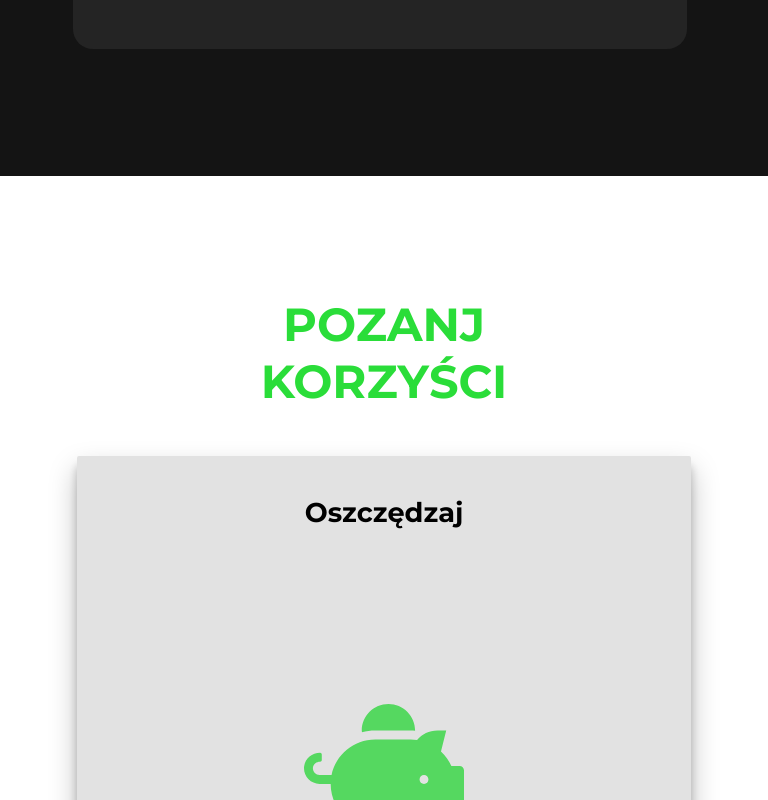
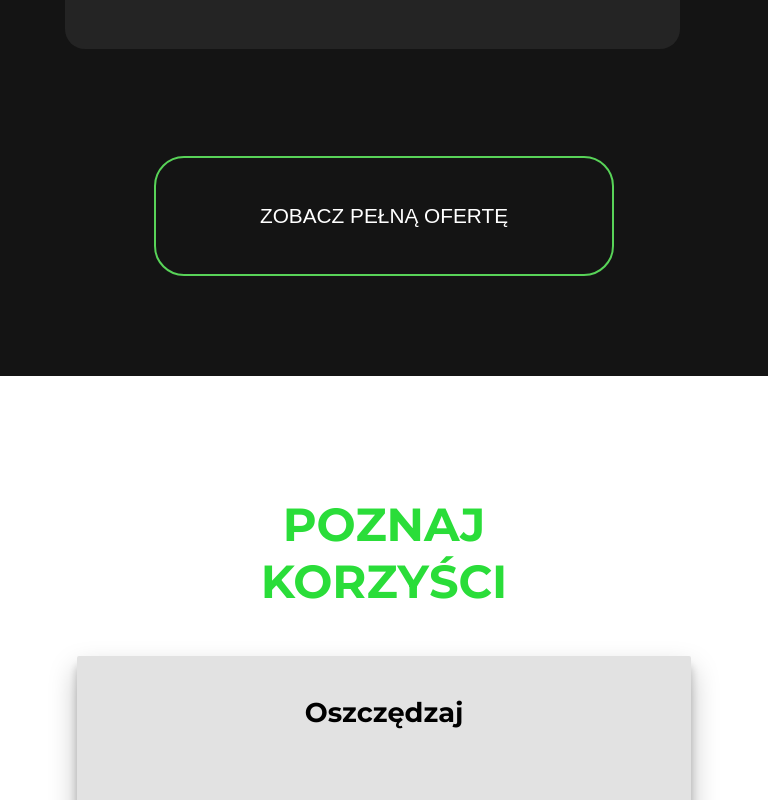
Before and after one commit to bszczypior/ekointel, a React (Create React App) app: page / in a window 768 px wide. Shown: the part 5880-6680 px from the top of the page. Built offline with nearby package versions, Linux system fonts and the light colour scheme; a web font is replaced by a local one.

Commit message:
update 31.05.2020 12:35

```diff
--- a/src/components/About/About.js
+++ b/src/components/About/About.js
@@ -113,6 +113,9 @@ const About = () => {
           </div>
         </div>
       </Fade>
+      <div className={style.aboutButtonPlace}>
+          <button>Zobacz pełną ofertę</button>
+      </div>
     </div>
   );
 };
--- a/src/components/About/About.module.css
+++ b/src/components/About/About.module.css
@@ -1,13 +1,12 @@
 .aboutWrapper {
   padding-top: 5vh;
-
-  padding-left: 2vw;
   max-width: 100vw;
-  height: 150vh;
+  min-height: 190vh;
   background-color: rgb(20, 20, 20);
   display: flex;
   flex-direction: row;
   flex-wrap: wrap;
+  justify-content: center;
   color: rgb(42, 221, 57);
 }
 .categoryWrapper {
@@ -62,12 +61,38 @@
   line-height: 1.4em;
 
 }
+.aboutButtonPlace{
+  margin-top: 5vh;
+  width: 100vw;
+  height: 20vh;
+
+  display: flex;
+  justify-content: center;
+  align-items: center;
+}
+.aboutButtonPlace button{
+  width: 40vw;
+  height: 15vh;
+  background: none;
+  border-radius: 30px;
+  border:solid 2px green;
+  color: white;
+  font-size: 2em;
+  cursor: pointer;
+  transition: ease-in-out 0.7s;
+  text-transform: uppercase;
+
+}
+.aboutButtonPlace button:hover{
+  background-color: rgb(42, 221, 57);
+  transition: ease-in-out 0.7s;
+  border: solid 2px white;
+}
 
 @media only screen and (max-width: 768px) {
   /* For mobile phones: */
   .aboutWrapper {
     padding-top: 5vh;
-    padding-left: 2vw;
     padding-bottom: 10vh;
     max-width: 100vw;
     height: auto;
@@ -75,7 +100,7 @@
     display: flex;
     flex-direction: column;
     align-items: center;
-
+    justify-content: center;
     color: rgb(42, 221, 57);
   }
   .aboutSingle {
@@ -126,11 +151,31 @@
     font-size: 3em;
 
   }
+  .aboutButtonPlace{
+    margin-top: 5vh;
+    width: 100vw;
+    height: 20vh;
+    display: flex;
+    justify-content: center;
+    align-items: center;
+  }
+  .aboutButtonPlace button{
+    width: 70vw;
+    height: 10vh;
+    background: none;
+    border-radius: 30px;
+    border:solid 2px rgb(88, 211, 88);
+    color: white;
+    font-size: 1.3em;
+    cursor: pointer;
+    transition: ease-in-out 0.7s;
+    outline: none;
+  }
+
 }
 @media only screen and (min-width: 768px) and (max-width: 868px){
   .aboutWrapper {
     padding-top: 5vh;
-    padding-left: 2vw;
     padding-bottom: 10vh;
     max-width: 100vw;
     height: auto;
@@ -138,6 +183,7 @@
     display: flex;
     flex-direction: column;
     align-items: center;
+    justify-content: center;
 
     color: rgb(42, 221, 57);
   }
@@ -191,4 +237,24 @@ justify-content: center
     font-size: 3em;
 
   }
+  .aboutButtonPlace{
+    margin-top: 5vh;
+    max-width: 100vw;
+    height: 20vh;
+    display: flex;
+    justify-content: center;
+    align-items: center;
+  }
+  .aboutButtonPlace button{
+    width: 60vw;
+    height: 15vh;
+    background: none;
+    border-radius: 30px;
+    border:solid 2px rgb(88, 211, 88);
+    color: white;
+    font-size: 1.3em;
+    cursor: pointer;
+    transition: ease-in-out 0.7s;
+    outline: none;
+  }
 }
--- a/src/components/Contact/Contact.js
+++ b/src/components/Contact/Contact.js
@@ -6,6 +6,7 @@ const Contact = () => {
   return (
     <div className={style.contactWrapper}>
       <h1>Skontaktuj się z nami</h1>
+      <h3>Jeśli masz pytania, wątpliwości bądź chcesz dowiedzieć się więcej na temat konkretnej instalacji - skontaktuj się z nami ! Chętnie odpowiemy na wszystkie Twoje pytania. Odwiedź nas również na Facebooku. Znajdziesz tam wiele informacji na temat naszej oferty i ciekawostki związane ze stosowanymi przez nas rozwiązaniami. Zapraszamy !!</h3>
       <div className={style.contactContent}>
         <div className={style.contactItem}>
           <FaPhoneAlt></FaPhoneAlt>
--- a/src/components/Contact/Contact.module.css
+++ b/src/components/Contact/Contact.module.css
@@ -6,7 +6,16 @@
   color: rgb(42, 221, 57);
   display: flex;
   align-items: center;
+  justify-content: space-around;
   flex-direction: column;
+}
+.contactWrapper h3{
+  font-size: 2em;
+  color:white;
+  text-align: center;
+  padding-left: 2vw;
+  padding-right: 2vw;
+  margin-bottom: 2vh;
 }
 .contactWrapper h1 {
   font-size: 4em;
@@ -15,13 +24,14 @@
   text-transform: uppercase;
 }
 .contactContent {
-  width: 80vw;
-  height: 70vh;
+  width: 90vw;
+  height: 30vh;
   background-color: rgb(36, 36, 36);
   border-radius: 20px;
   color: white;
   display: flex;
-  flex-direction: column;
+  flex-direction: row;
+  justify-content: center;
 }
 .contactItem {
   display: flex;
@@ -33,7 +43,7 @@
 }
 .contactItem svg {
   font-size: 3em;
-  margin-left: 5vw;
+  margin-left: 1vw;
 }
 .contactItem h3 {
   font-size: 4em;
@@ -50,37 +60,49 @@
     height: 100vh;
     background-color: rgb(20, 20, 20);
     text-align: center;
+    display: flex;
+    align-items: center;
+    justify-content: space-around;
+    flex-direction: column;
     color: rgb(42, 221, 57);
   }
   .contactWrapper h1 {
     font-size: 1.9em;
     margin-bottom: 2vh;
   }
+  .contactWrapper h3{
+    font-size: 1.3em;
+    color:white;
+    text-align: center;
+    padding-left: 2vw;
+    padding-right: 2vw;
+    margin-bottom: 2vh;
+  }
   .contactItem {
     display: flex;
-    flex-direction: column;
+    flex-direction: row;
     justify-content: center;
     align-items: center;
     width: 100%;
     padding: 1em;
   }
   .contactContent {
-    width: 80vw;
-    height: 80vh;
+    width: 90vw;
+    height: 30vh;
     background-color: rgb(36, 36, 36);
     border-radius: 20px;
-    padding-top: 6vh;
     display: flex;
     flex-direction: column;
     justify-content: space-around;
-    align-items: center;
+
+
   }
   .contactItem svg {
-    font-size: 3em;
-    margin-bottom: 5vw;
+    font-size: 2em;
+    margin-bottom: 3vw;
   }
   .contactItem h3 {
-    font-size: 1.3em;
+    font-size: 1.1em;
     margin-top: 2vw;
   }
   .contactItem p {
@@ -94,11 +116,19 @@
     background-color: rgb(20, 20, 20);
     text-align: center;
     color: rgb(42, 221, 57);
-
+    padding-bottom: 5vh;
   }
   .contactWrapper h1 {
     font-size: 1.9em;
     margin-bottom: 6vh;
+  }
+  .contactWrapper h3{
+    font-size: 1.3em;
+    color:white;
+    text-align: center;
+    padding-left: 2vw;
+    padding-right: 2vw;
+    margin-bottom: 2vh;
   }
   .contactItem {
     display: flex;
@@ -118,10 +148,11 @@
     flex-direction: row;
     justify-content: space-around;
     align-items: center;
+
   }
   .contactItem svg {
-    font-size: 3em;
-    margin-bottom: 5vw;
+    font-size: 2em;
+    margin-bottom: 3vw;
   }
   .contactItem h3 {
     font-size: 1.3em;
--- a/src/components/Road/Road.js
+++ b/src/components/Road/Road.js
@@ -8,7 +8,7 @@ const Road = () => {
     <div className={style.roadWrapper}>
       <div className={style.roadTitle}>
         <Fade>
-          <h1>Pozanj korzyści</h1>
+          <h1>Poznaj korzyści</h1>
         </Fade>
       </div>
       <Fade bottom>
```
